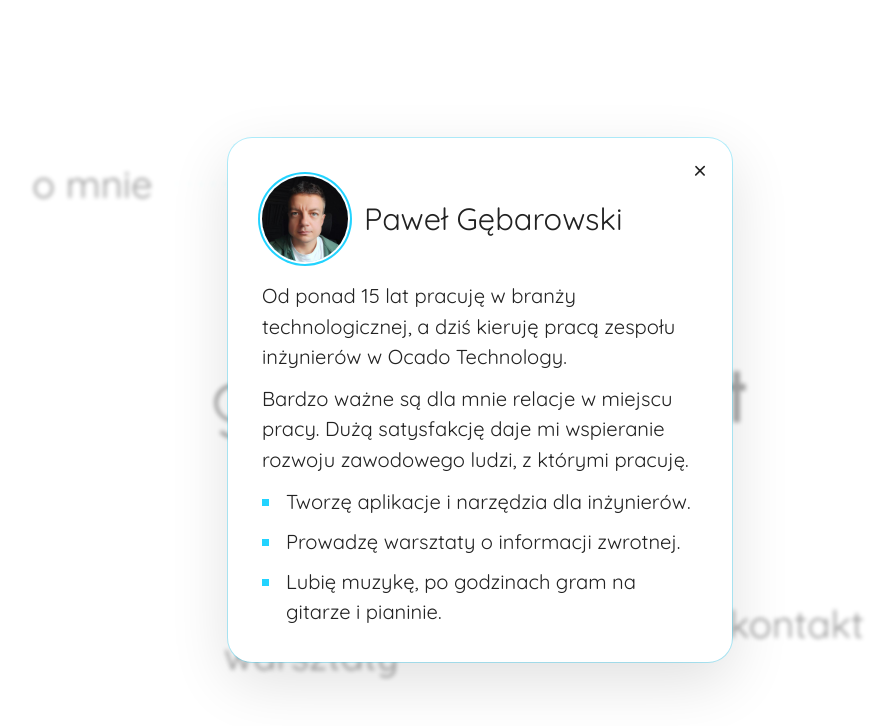
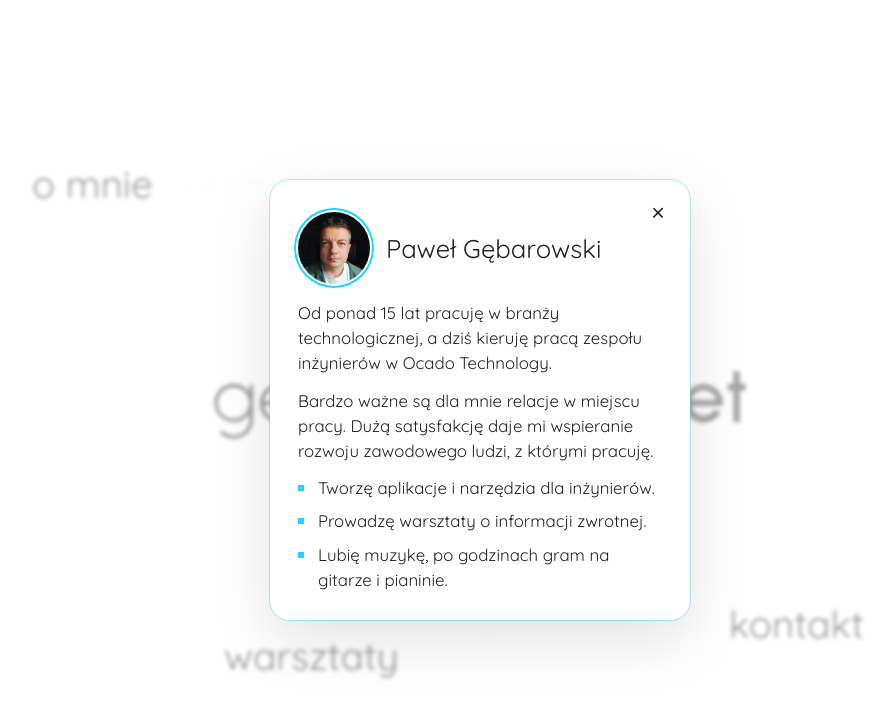
Before and after one commit to lelek/gebarowski-net, a plain HTML site: page index.html in a window 1280 px wide. Both pictures are taken after a click on the link "o mnie". Shown: the whole page, without its empty margins (160-1054 px from the left). Drawn offline with Linux system fonts and the light colour scheme.

Commit message:
fix: okienka o mnie i kontakt w pierwotnym rozmiarze

```diff
--- a/index.html
+++ b/index.html
@@ -63,14 +63,14 @@
         .card {
             border: none;
             padding: 0;
-            width: min(504px, calc(100vw - 32px));
+            width: min(420px, calc(100vw - 32px));
             max-height: calc(100dvh - 32px);
             overflow: auto;
-            border-radius: 24px;
+            border-radius: 20px;
             background: #fff;
             color: #222;
             font-family: inherit;
-            font-size: 1.26rem;
+            font-size: 1.05rem;
             line-height: 1.5;
             box-shadow: 0 20px 60px rgba(0, 0, 0, 0.12), 0 0 0 1px rgba(34, 211, 255, 0.35);
         }
@@ -82,12 +82,12 @@
 
         .card-body {
             position: relative;
-            padding: 38px 34px 34px;
+            padding: 32px 28px 28px;
         }
 
         .card h2 {
-            margin: 0 48px 14px 0;
-            font-size: 1.92rem;
+            margin: 0 40px 12px 0;
+            font-size: 1.6rem;
             font-weight: 400;
         }
 
@@ -99,7 +99,7 @@
             display: flex;
             align-items: center;
             gap: 16px;
-            margin: 0 48px 19px 0;
+            margin: 0 40px 16px 0;
         }
 
         .card-head h2 {
@@ -108,8 +108,8 @@
 
         .portrait {
             flex: none;
-            width: 86px;
-            height: 86px;
+            width: 72px;
+            height: 72px;
             border-radius: 50%;
             box-shadow: 0 0 0 2px #fff, 0 0 0 4px #22d3ff;
         }
@@ -122,8 +122,8 @@
 
         .card-list li {
             position: relative;
-            padding-left: 24px;
-            margin-top: 10px;
+            padding-left: 20px;
+            margin-top: 8px;
         }
 
         .card-list li::before {
@@ -131,8 +131,8 @@
             position: absolute;
             left: 0;
             top: 0.6em;
-            width: 7px;
-            height: 7px;
+            width: 6px;
+            height: 6px;
             background: #22d3ff;
         }
 
@@ -204,7 +204,7 @@
         <div class="card-body">
             <button class="card-close" type="button" aria-label="Zamknij">×</button>
             <div class="card-head">
-                <img class="portrait" src="images/portrait.jpg" width="86" height="86" alt="Paweł Gębarowski">
+                <img class="portrait" src="images/portrait.jpg" width="72" height="72" alt="Paweł Gębarowski">
                 <h2 id="card-about-title">Paweł Gębarowski</h2>
             </div>
             <p>Od ponad 15 lat pracuję w branży technologicznej, a dziś kieruję pracą zespołu inżynierów w Ocado Technology.</p>
```
